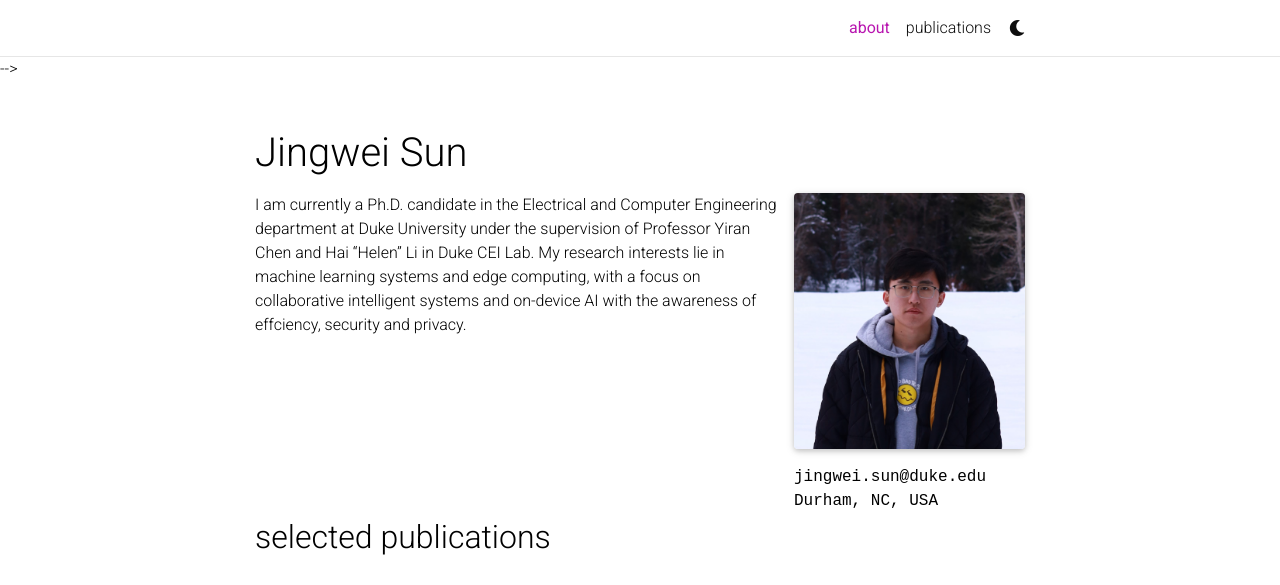
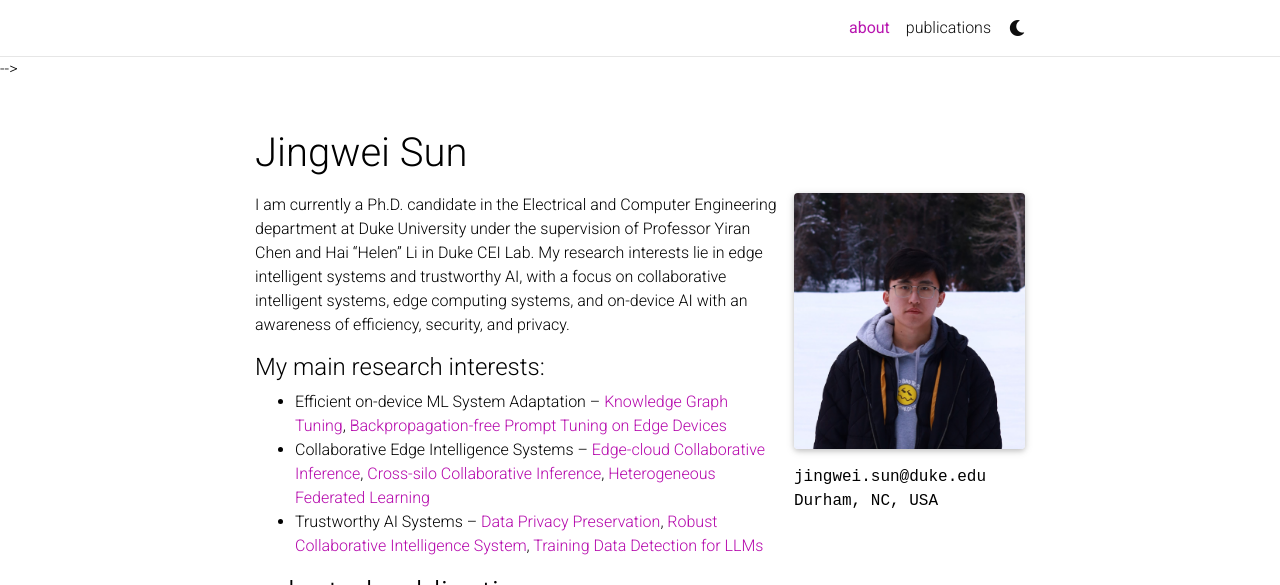
Before and after one commit to jeremy313/jeremy313.github.io, a Jekyll site: the page built from _pages/about.md, in a window 1280 px wide, cut to the strip 0-585 px from the top of the page. Built offline with Jekyll 4.4.1, drawn with Linux system fonts in a browser that asks for light colours; full-size pictures stand in for the smaller copies a plugin makes; comment, search, counter and statistics services are not loaded; a style sheet for code colours, icons or effects is not loaded.

Commit message:
Update about.md

```diff
--- a/_pages/about.md
+++ b/_pages/about.md
@@ -17,4 +17,14 @@ selected_papers: true # includes a list of papers marked as "selected={true}"
 social: true  # includes social icons at the bottom of the page
 ---
 
-I am currently a Ph.D. candidate in the Electrical and Computer Engineering department at Duke University under the supervision of Professor Yiran Chen and Hai "Helen" Li in Duke CEI Lab. My research interests lie in machine learning systems and edge computing, with a focus on collaborative intelligent systems and on-device AI with the awareness of effciency, security and privacy.
+I am currently a Ph.D. candidate in the Electrical and Computer Engineering department at Duke University under the supervision of Professor Yiran Chen and Hai "Helen" Li in Duke CEI Lab. My research interests lie in edge intelligent systems and trustworthy AI, with a focus on collaborative intelligent systems, edge computing systems, and on-device AI with an awareness of efficiency, security, and privacy.
+
+
+#### My main research interests:
+
+* Efficient on-device ML System Adaptation
+-- [Knowledge Graph Tuning](https://arxiv.org/abs/2405.19686), [Backpropagation-free Prompt Tuning on Edge Devices](https://jingwei-sun.com/FedBPT/)
+* Collaborative Edge Intelligence Systems
+-- [Edge-cloud Collaborative Inference](https://openreview.net/pdf?id=tdZLKY9usl), [Cross-silo Collaborative Inference](https://openaccess.thecvf.com/content/ICCV2023/papers/Sun_Communication-Efficient_Vertical_Federated_Learning_with_Limited_Overlapping_Samples_ICCV_2023_paper.pdf), [Heterogeneous Federated Learning](https://dl.acm.org/doi/abs/10.1145/3560905.3568538)
+* Trustworthy AI Systems
+-- [Data Privacy Preservation](https://openaccess.thecvf.com/content/CVPR2021/papers/Sun_Soteria_Provable_Defense_Against_Privacy_Leakage_in_Federated_Learning_From_CVPR_2021_paper.pdf), [Robust Collaborative Intelligence System](https://proceedings.neurips.cc/paper_files/paper/2021/file/692baebec3bb4b53d7ebc3b9fabac31b-Paper.pdf), [Training Data Detection for LLMs](https://zjysteven.github.io/mink-plus-plus/)
```
